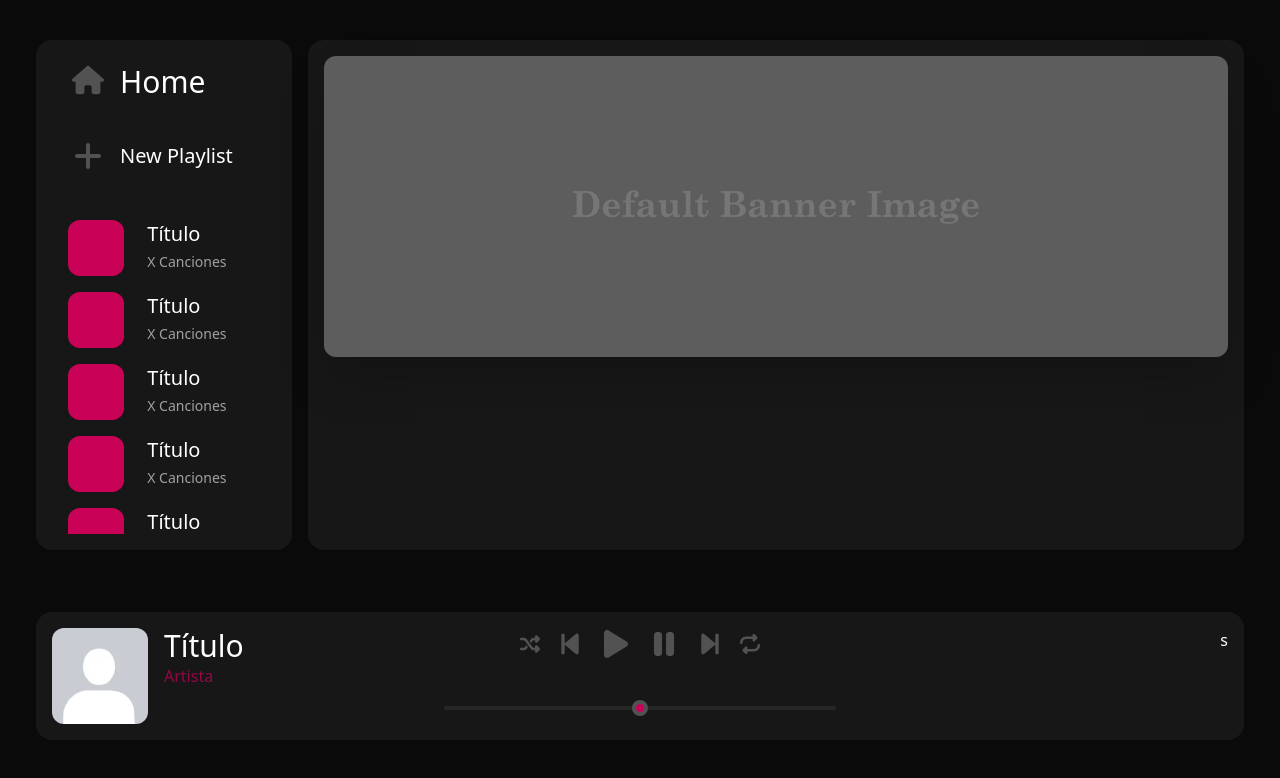
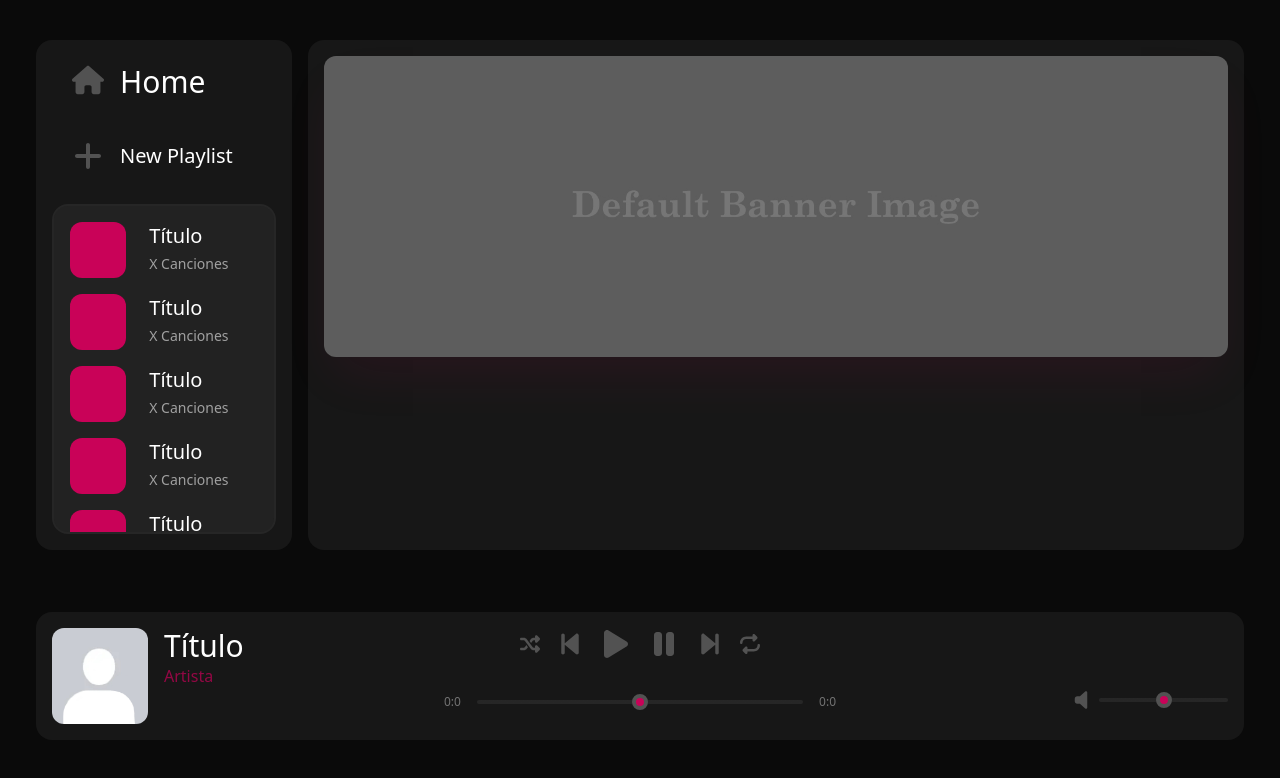
Before and after one commit to ZMiK0/Musy-app, an Angular app: page / in a window 1280 px wide. Shown: the top 778 px of the page. Built offline with nearby package versions, Linux system fonts and the light colour scheme.

Commit message:
Volume Bar && Minor Detail Fix On SideBar

```diff
--- a/src/app/items/mainscreen/mainscreen.component.html
+++ b/src/app/items/mainscreen/mainscreen.component.html
@@ -1,6 +1,6 @@
-<div class="bg-neutral-900 p-4 rounded-2xl w-full 2xl:w-fit h-11/12">
+<div class="bg-neutral-900 p-4 rounded-2xl w-full h-11/12">
     <!--Okey, banner, seccion de mas escuchados-->
-    <img src="../../../assets/banner.jpg" alt="" class="shadow-2xl rounded-xl">
+    <img src="../../../assets/banner.jpg" alt="" class="shadow-2xl shadow-ac1/10 rounded-xl">
     <div>
 
     </div>
--- a/src/app/items/playbar/playbar.component.html
+++ b/src/app/items/playbar/playbar.component.html
@@ -38,11 +38,21 @@
 
 
         </div>
-        <div> <!--Barra-->
-            <input type="range" min="0" max="100" name="" id="" class="w-full appearance-none" [style.--progress]="progress + '%'" (input)="onInput($event)">
+        <div class="flex gap-4"> <!--Barra-->
+            <p class="mt-0.5 text-neutral-500 text-xs">0:0</p>
+            <input type="range" min="0" max="100" name="" id="" class="mt-2 w-full appearance-none" [style.--progress]="progress + '%'" (input)="onInput($event)">
+            <p class="mt-0.5 text-neutral-500 text-xs">0:0</p>
         </div>
     </div>
-    <div class="justify-self-end">
-        s
+    <div class="justify-self-end self-center">
+        <div class="flex gap-2 mt-12">
+            <div>
+                <svg xmlns="http://www.w3.org/2000/svg" viewBox="0 0 320 512" class="fill-neutral-600 size-5" *ngIf="volume <= 33"><!--!Font Awesome Free 6.7.2 by @fontawesome - https://fontawesome.com License - https://fontawesome.com/license/free Copyright 2025 Fonticons, Inc.--><path d="M320 64c0-12.6-7.4-24-18.9-29.2s-25-3.1-34.4 5.3L131.8 160 64 160c-35.3 0-64 28.7-64 64l0 64c0 35.3 28.7 64 64 64l67.8 0L266.7 471.9c9.4 8.4 22.9 10.4 34.4 5.3S320 460.6 320 448l0-384z"/></svg>
+                <svg xmlns="http://www.w3.org/2000/svg" viewBox="0 0 448 512" class="fill-neutral-600 size-5" *ngIf="(volume > 33) && (volume <= 66)"><!--!Font Awesome Free 6.7.2 by @fontawesome - https://fontawesome.com License - https://fontawesome.com/license/free Copyright 2025 Fonticons, Inc.--><path d="M301.1 34.8C312.6 40 320 51.4 320 64l0 384c0 12.6-7.4 24-18.9 29.2s-25 3.1-34.4-5.3L131.8 352 64 352c-35.3 0-64-28.7-64-64l0-64c0-35.3 28.7-64 64-64l67.8 0L266.7 40.1c9.4-8.4 22.9-10.4 34.4-5.3zM412.6 181.5C434.1 199.1 448 225.9 448 256s-13.9 56.9-35.4 74.5c-10.3 8.4-25.4 6.8-33.8-3.5s-6.8-25.4 3.5-33.8C393.1 284.4 400 271 400 256s-6.9-28.4-17.7-37.3c-10.3-8.4-11.8-23.5-3.5-33.8s23.5-11.8 33.8-3.5z"/></svg>
+                <svg xmlns="http://www.w3.org/2000/svg" viewBox="0 0 640 512" class="fill-neutral-600 size-5" *ngIf="volume > 66"><!--!Font Awesome Free 6.7.2 by @fontawesome - https://fontawesome.com License - https://fontawesome.com/license/free Copyright 2025 Fonticons, Inc.--><path d="M533.6 32.5C598.5 85.2 640 165.8 640 256s-41.5 170.7-106.4 223.5c-10.3 8.4-25.4 6.8-33.8-3.5s-6.8-25.4 3.5-33.8C557.5 398.2 592 331.2 592 256s-34.5-142.2-88.7-186.3c-10.3-8.4-11.8-23.5-3.5-33.8s23.5-11.8 33.8-3.5zM473.1 107c43.2 35.2 70.9 88.9 70.9 149s-27.7 113.8-70.9 149c-10.3 8.4-25.4 6.8-33.8-3.5s-6.8-25.4 3.5-33.8C475.3 341.3 496 301.1 496 256s-20.7-85.3-53.2-111.8c-10.3-8.4-11.8-23.5-3.5-33.8s23.5-11.8 33.8-3.5zm-60.5 74.5C434.1 199.1 448 225.9 448 256s-13.9 56.9-35.4 74.5c-10.3 8.4-25.4 6.8-33.8-3.5s-6.8-25.4 3.5-33.8C393.1 284.4 400 271 400 256s-6.9-28.4-17.7-37.3c-10.3-8.4-11.8-23.5-3.5-33.8s23.5-11.8 33.8-3.5zM301.1 34.8C312.6 40 320 51.4 320 64l0 384c0 12.6-7.4 24-18.9 29.2s-25 3.1-34.4-5.3L131.8 352 64 352c-35.3 0-64-28.7-64-64l0-64c0-35.3 28.7-64 64-64l67.8 0L266.7 40.1c9.4-8.4 22.9-10.4 34.4-5.3z"/></svg>
+            </div>
+            <input type="range" min="0" max="100" name="" id="" class="mt-2 w-full appearance-none" [style.--progress]="volume + '%'" (input)="onVolume($event)">
+        </div>
+
     </div>
 </div>
--- a/src/app/items/playbar/playbar.component.ts
+++ b/src/app/items/playbar/playbar.component.ts
@@ -11,9 +11,15 @@ import { invoke } from "@tauri-apps/api/core";
 })
 export class PlaybarComponent {
   progress = 0;
+  volume = 0;
 
   onInput(event: Event) {
     const input = event.target as HTMLInputElement;
     this.progress = (parseInt(input.value) / parseInt(input.max)) * 100;
   }
+
+  onVolume(event: Event) {
+    const inputVolume = event.target as HTMLInputElement;
+    this.volume = (parseInt(inputVolume.value) / parseInt(inputVolume.max)) * 100
+  }
 }
--- a/src/app/items/sidebar/playlist-button/button.component.html
+++ b/src/app/items/sidebar/playlist-button/button.component.html
@@ -1,4 +1,4 @@
-<button class="hover:bg-ac1/40 hover:shadow-md hover:shadow-neutral-800 p-2 rounded-2xl hover:scale-105 duration-200 transform">
+<button class="hover:bg-ac1/40 hover:shadow-md hover:shadow-neutral-800 p-2 rounded-2xl hover:scale-105 duration-50 transform">
     <div class="grid grid-cols-2">
         <div class="bg-ac1 rounded-xl w-14 h-14"></div> <!--Imagen-->
         <div class="grid grid-cols-1 text-left">
--- a/src/app/items/sidebar/sidebar.component.html
+++ b/src/app/items/sidebar/sidebar.component.html
@@ -19,7 +19,7 @@
             </div>
         </button>
         <!--Aqui habria que mapear todas las playlist, voy a simplemente poner ejemplos-->
-        <div class="grid grid-cols-1 p-2 h-full overflow-y-scroll scroll-smooth">
+        <div class="grid grid-cols-1 bg-neutral-600/20 p-2 border-2 border-neutral-800 rounded-2xl h-full overflow-y-scroll scroll-smooth">
             <app-playlist-button *ngFor="let item of [1,2,3,4,5,6,7,8,9,10,11,12,13,14,15,16]"></app-playlist-button>
         </div>
 
--- a/src/styles.css
+++ b/src/styles.css
@@ -14,6 +14,7 @@ input[type="range"] {
         oklch(0.269 0 0) var(--progress)
     );
 }
+
 
 
 input[type="range"]::-webkit-slider-thumb {
```
